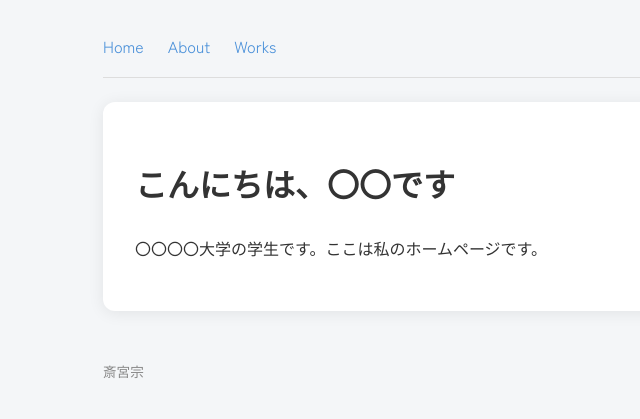
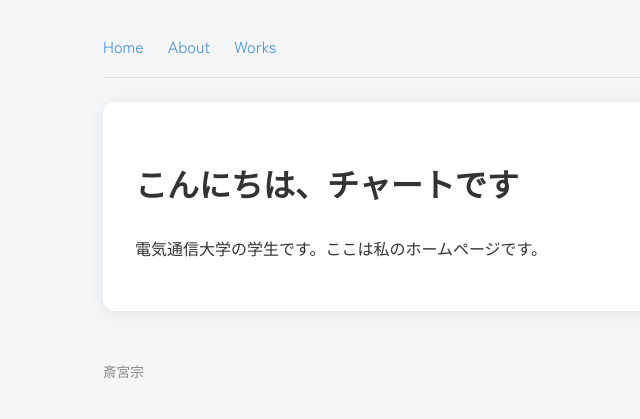
Before and after one commit to chart-labo/portfolio, an Astro site: page / in a window 1280 px wide. Shown: the whole page, without its empty margins (177-817 px from the left). Built offline with nearby package versions, Linux system fonts and the light colour scheme; Astro itself is replaced by a stand-in of ours.

Commit message:
初めての修正！

```diff
--- a/src/pages/index.astro
+++ b/src/pages/index.astro
@@ -2,7 +2,7 @@
 import Layout from '../layouts/Layout.astro';
 ---
 
-<Layout title="〇〇のホームページ">
-	<h1>こんにちは、〇〇です</h1>
-	<p>〇〇〇〇大学の学生です。ここは私のホームページです。</p>
+<Layout title="チャートのホームページ">
+	<h1>こんにちは、チャートです</h1>
+	<p>電気通信大学の学生です。ここは私のホームページです。</p>
 </Layout>
```
